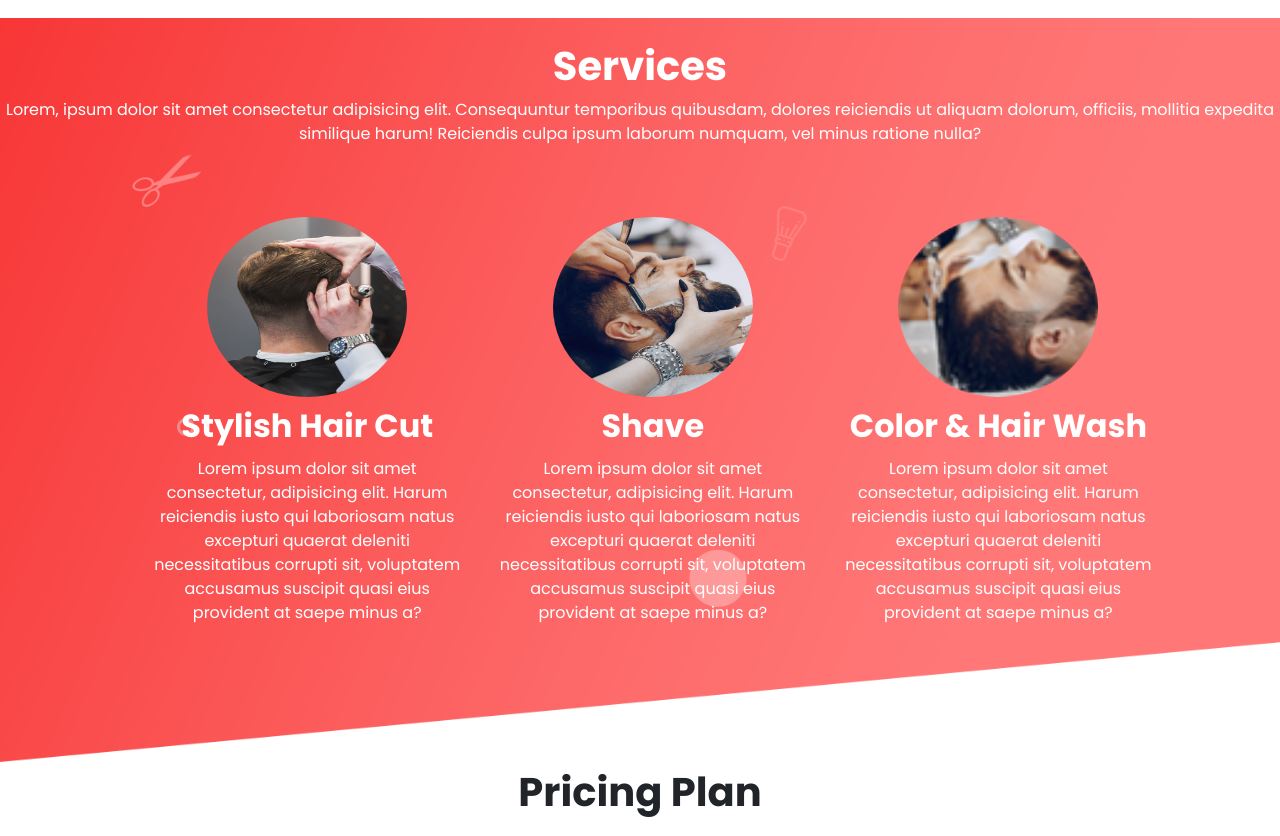
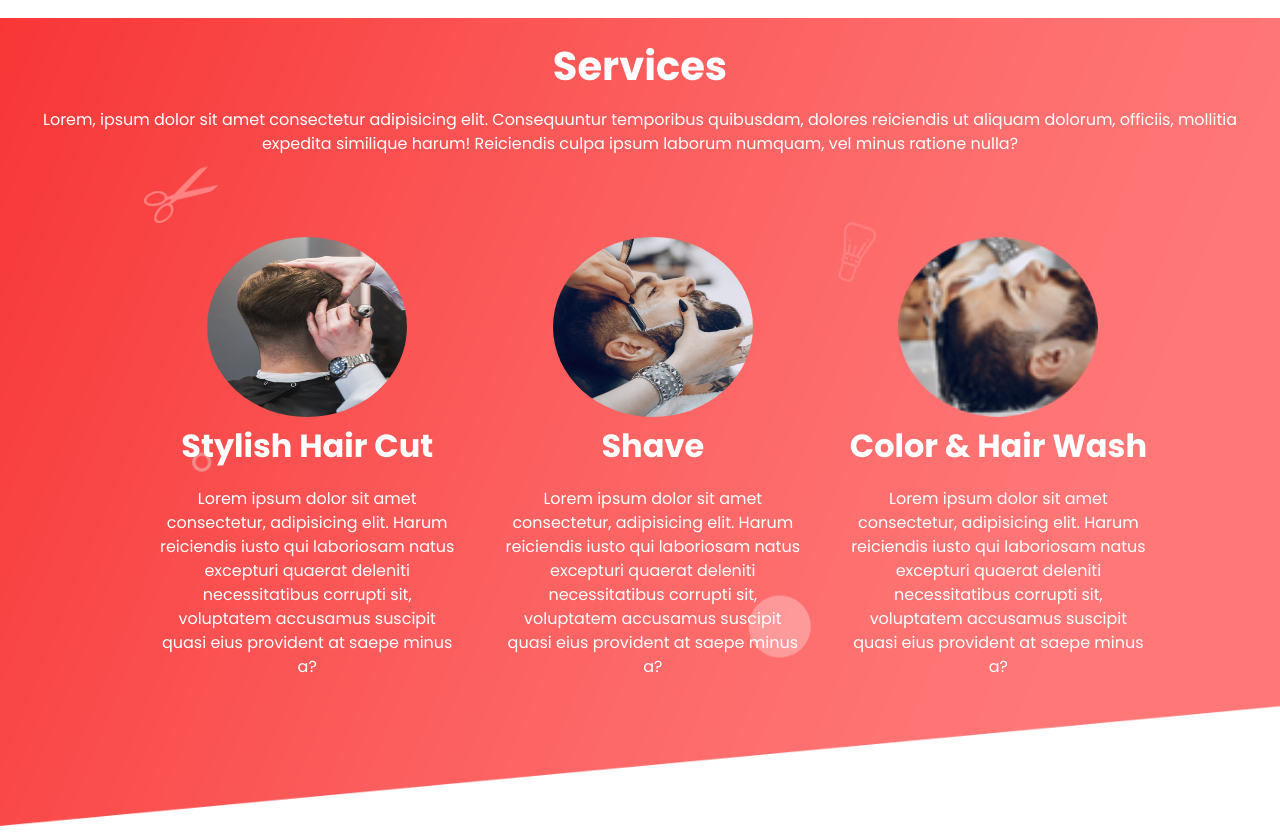
Before and after one commit to shahmeerrizwan/Barber-Website-React, a React (Create React App) app: page / in a window 1280 px wide. Shown: the part 1542-2378 px from the top of the page. Built offline with nearby package versions, Linux system fonts and the light colour scheme.

Commit message:
Barber-Website-React

```diff
--- a/src/App.js
+++ b/src/App.js
@@ -1,6 +1,6 @@
 import React from 'react'
 import Home from './Components/Home';
-import { BrowserRouter as Router, Route, Routes, BrowserRouter } from 'react-router-dom';
+import { BrowserRouter, Route, Routes } from 'react-router-dom';
 import About from './Components/About';
 import Contact from './Components/Contact';
 import Footer from './Components/Footer';
--- a/src/Components/Navbar.css
+++ b/src/Components/Navbar.css
@@ -250,7 +250,7 @@ body.active-modal {
   width: 96px;
   height: 32px;
   left: 40%;
-  top: 48px;
+  top: 20px;
   position: relative;
   border: none;
   background-color: #002b64;
--- a/src/index.css
+++ b/src/index.css
@@ -105,6 +105,9 @@ a:hover {
 }
 #services h1 {
   font-weight: 700;
+}
+#services p {
+  padding: 10px;
 }
 .card-title {
   font-weight: 700;
```
